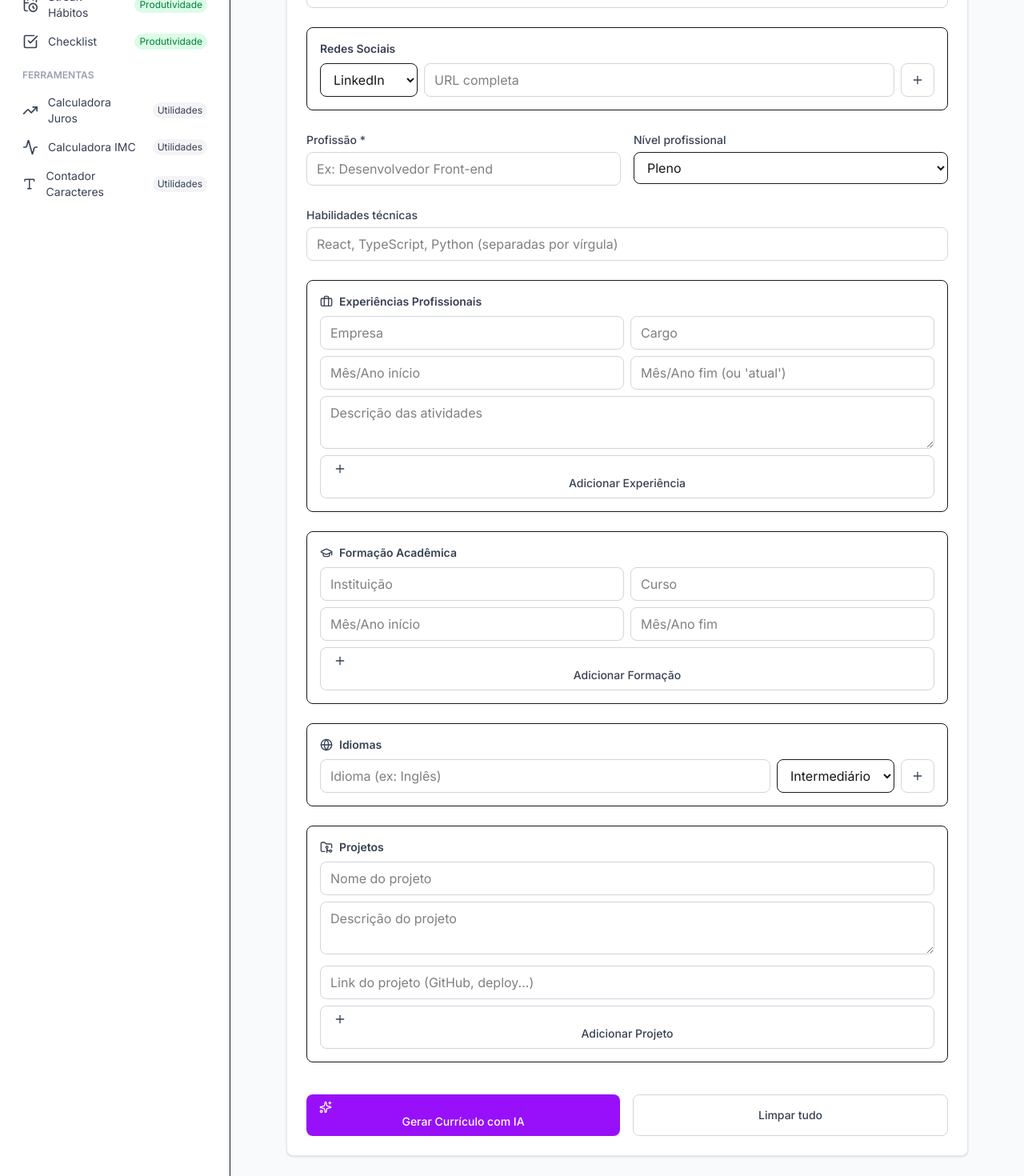
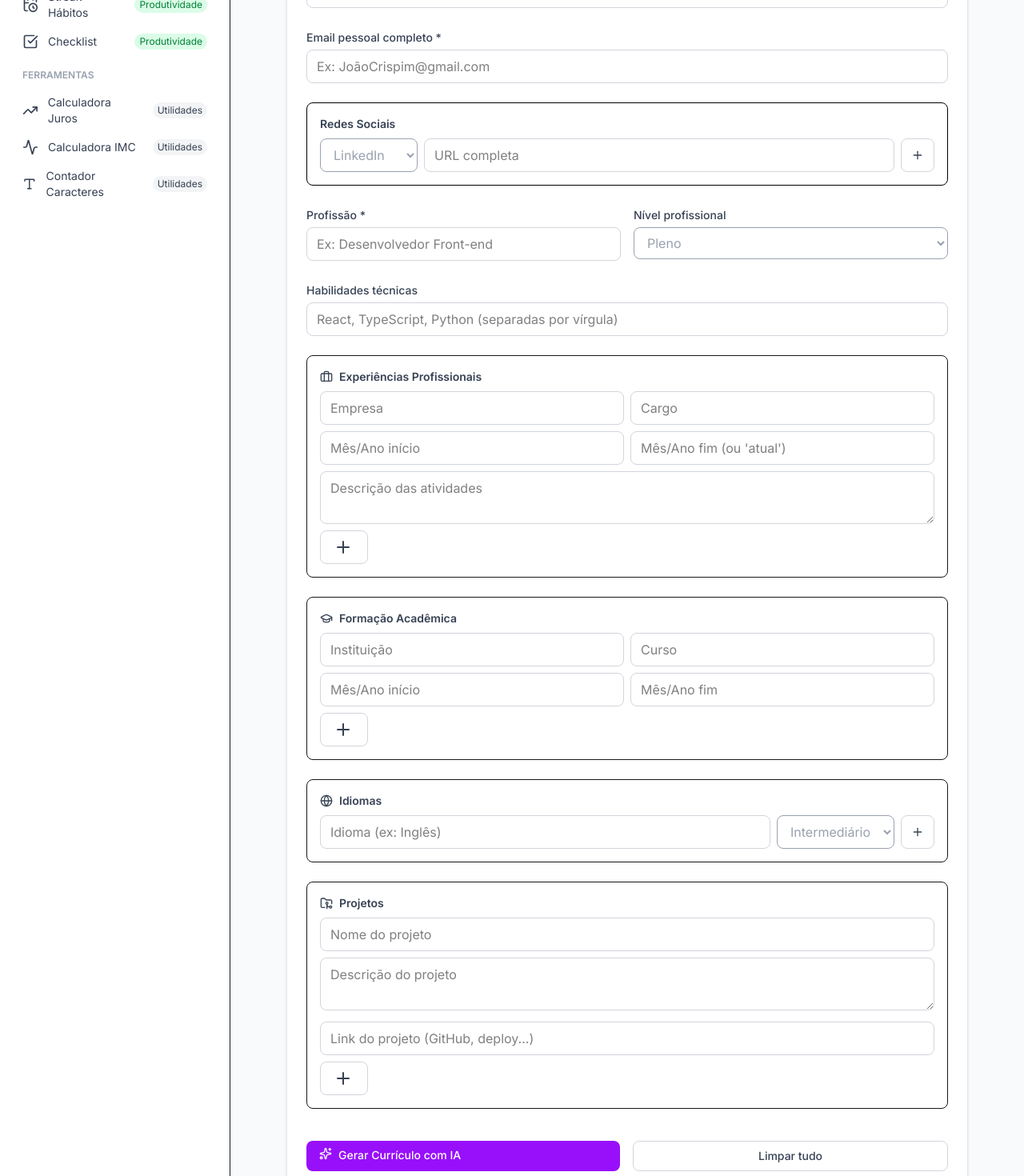
Before and after one commit to Gabriel-33/LifeProd, a Next.js app: page /tools/curriculo-ia in a window 1280 px wide. Shown: the part 400-1870 px from the top of the page at 80% size. Built offline with nearby package versions, Linux system fonts and the light colour scheme.

Commit message:
refactor: adicionando email de usuário em currículo

```diff
--- a/app/tools/curriculo-ia/CurriculoInterfaces.tsx
+++ b/app/tools/curriculo-ia/CurriculoInterfaces.tsx
@@ -46,6 +46,7 @@ export interface FormDataPDF {
   nome: string;
   dataNascimento: string;
   endereco: string;
+  email: string;
   profissao: string;
   habilidades?: string;
   nivel: string;
--- a/app/tools/curriculo-ia/GeneratePdf.tsx
+++ b/app/tools/curriculo-ia/GeneratePdf.tsx
@@ -31,8 +31,7 @@ export async function generatePDF(
   // ── Cabeçalho ──
   doc.setFillColor(...azul);
   doc.rect(0, 0, 210, 45, 'F');
-  doc.setFillColor(...roxo);
-  doc.rect(140, 0, 70, 45, 'F');
+
 
   doc.setTextColor(...branco);
   doc.setFontSize(24);
@@ -41,11 +40,11 @@ export async function generatePDF(
 
   doc.setFontSize(13);
   doc.setFont('helvetica', 'normal');
-  doc.text(`${formData.profissao}  •  Nível: ${formData.nivel.charAt(0).toUpperCase() + formData.nivel.slice(1)}`, margemEsq, 35);
+  doc.text(`${formData.profissao}  •  Nível: ${formData.nivel.charAt(0).toUpperCase() + formData.nivel.slice(1)} •  ${formData.email}`, margemEsq, 35);
 
   doc.setFontSize(9);
-  doc.setTextColor(200, 210, 255);
-  doc.text('Gerado com LifeProd IA', margemDir - 5, 40, { align: 'right' });
+
+  //doc.text('Gerado com LifeProd IA', margemDir - 5, 40, { align: 'right' });
 
   y = 55;
 
--- a/app/tools/curriculo-ia/page.tsx
+++ b/app/tools/curriculo-ia/page.tsx
@@ -62,6 +62,7 @@ export default function CurriculoIAPage() {
     nome: '',
     dataNascimento: '',
     endereco: '',
+    email:'',
     profissao: '',
     habilidades: '',
     nivel: 'pleno',
@@ -261,6 +262,7 @@ export default function CurriculoIAPage() {
       {
         nome: formData.nome,
         profissao: formData.profissao,
+        email: formData.email,
         nivel: formData.nivel,
         dataNascimento: formData.dataNascimento,
         endereco: formData.endereco,
@@ -289,6 +291,7 @@ export default function CurriculoIAPage() {
       nome: '',
       dataNascimento: '',
       endereco: '',
+      email:'',
       profissao: '',
       habilidades: '',
       nivel: 'pleno',
@@ -331,7 +334,7 @@ export default function CurriculoIAPage() {
               <div>
                 <Label>Nome completo *</Label>
                 <Input
-                  placeholder="Ex: Gabriel Ennos da Silva"
+                  placeholder="Ex: Gustavo Costa Silva"
                   value={formData.nome}
                   onChange={(e) => setFormData({ ...formData, nome: e.target.value })}
                   className="mt-1"
@@ -358,8 +361,18 @@ export default function CurriculoIAPage() {
               />
             </div>
 
+            <div>
+              <Label>Email pessoal completo *</Label>
+              <Input
+                placeholder="Ex: JoãoCrispim@gmail.com"
+                value={formData.email}
+                onChange={(e) => setFormData({ ...formData, email: e.target.value })}
+                className="mt-1"
+              />
+            </div>
+
             {/* Redes Sociais - DINÂMICO */}
-            <div className="border rounded-lg p-4">
+            <div className="border rounded-lg p-4 text-black">
               <Label className="font-semibold mb-2 block"> Redes Sociais</Label>
               {redesSociais.map((rede) => (
                 <div key={rede.id} className="flex items-center gap-2 mb-2">
@@ -372,15 +385,15 @@ export default function CurriculoIAPage() {
                   </Button>
                 </div>
               ))}
-              <div className="flex gap-2 mt-2">
+              <div className="flex gap-2 mt-2 text-gray-400">
                 <select
                   value={novaRedeTipo}
                   onChange={(e) => setNovaRedeTipo(e.target.value as any)}
                   className="px-3 py-2 border rounded-lg"
                 >
-                  <option value="linkedin">LinkedIn</option>
-                  <option value="github">GitHub</option>
-                  <option value="instagram">Instagram</option>
+                  <option value="linkedin" className='text-black'>LinkedIn</option>
+                  <option value="github" className='text-black'>GitHub</option>
+                  <option value="instagram" className='text-black'>Instagram</option>
                 </select>
                 <Input
                   placeholder="URL completa"
@@ -410,7 +423,7 @@ export default function CurriculoIAPage() {
                 <select
                   value={formData.nivel}
                   onChange={(e) => setFormData({ ...formData, nivel: e.target.value })}
-                  className="w-full mt-1 px-3 py-2 border rounded-lg"
+                  className="w-full mt-1 px-3 py-2 border rounded-lg text-gray-400"
                 >
                   {niveis.map((n) => (
                     <option key={n.value} value={n.value}>{n.label}</option>
@@ -438,7 +451,7 @@ export default function CurriculoIAPage() {
               </Label>
               {experiencias.map((exp) => (
                 <div key={exp.id} className="bg-gray-50 p-3 rounded-lg mb-2">
-                  <div className="flex justify-between items-start">
+                  <div className="flex justify-between items-start text-black">
                     <div>
                       <p className="font-semibold">{exp.cargo} @ {exp.empresa}</p>
                       <p className="text-sm text-gray-500">{exp.dataInicio} - {exp.dataFim || 'atual'}</p>
@@ -450,14 +463,14 @@ export default function CurriculoIAPage() {
                   </div>
                 </div>
               ))}
-              <div className="grid grid-cols-1 md:grid-cols-2 gap-2 mt-2">
+              <div className="flex grid grid-cols-1 md:grid-cols-2 gap-2 mt-2">
                 <Input placeholder="Empresa" value={novaExperiencia.empresa} onChange={(e) => setNovaExperiencia({ ...novaExperiencia, empresa: e.target.value })} />
                 <Input placeholder="Cargo" value={novaExperiencia.cargo} onChange={(e) => setNovaExperiencia({ ...novaExperiencia, cargo: e.target.value })} />
                 <Input placeholder="Mês/Ano início" value={novaExperiencia.dataInicio} onChange={(e) => setNovaExperiencia({ ...novaExperiencia, dataInicio: e.target.value })} />
                 <Input placeholder="Mês/Ano fim (ou 'atual')" value={novaExperiencia.dataFim} onChange={(e) => setNovaExperiencia({ ...novaExperiencia, dataFim: e.target.value })} />
                 <Textarea placeholder="Descrição das atividades" className="md:col-span-2" value={novaExperiencia.descricao} onChange={(e) => setNovaExperiencia({ ...novaExperiencia, descricao: e.target.value })} rows={2} />
-                <Button onClick={adicionarExperiencia} variant="outline" className="md:col-span-2">
-                  <Plus className="w-4 h-4 mr-2" /> Adicionar Experiência
+                <Button onClick={adicionarExperiencia} variant="outline" className="flex w-15">
+                  <Plus className="w-6 h-6" />
                 </Button>
               </div>
             </div>
@@ -470,7 +483,7 @@ export default function CurriculoIAPage() {
               </Label>
               {educacoes.map((edu) => (
                 <div key={edu.id} className="bg-gray-50 p-3 rounded-lg mb-2">
-                  <div className="flex justify-between items-start">
+                  <div className="flex justify-between items-start text-black">
                     <div>
                       <p className="font-semibold">{edu.curso}</p>
                       <p className="text-sm text-gray-500">{edu.instituicao}</p>
@@ -482,13 +495,13 @@ export default function CurriculoIAPage() {
                   </div>
                 </div>
               ))}
-              <div className="grid grid-cols-1 md:grid-cols-2 gap-2 mt-2">
+              <div className="flex grid grid-cols-1 md:grid-cols-2 gap-2 mt-2">
                 <Input placeholder="Instituição" value={novaEducacao.instituicao} onChange={(e) => setNovaEducacao({ ...novaEducacao, instituicao: e.target.value })} />
                 <Input placeholder="Curso" value={novaEducacao.curso} onChange={(e) => setNovaEducacao({ ...novaEducacao, curso: e.target.value })} />
                 <Input placeholder="Mês/Ano início" value={novaEducacao.dataInicio} onChange={(e) => setNovaEducacao({ ...novaEducacao, dataInicio: e.target.value })} />
                 <Input placeholder="Mês/Ano fim" value={novaEducacao.dataFim} onChange={(e) => setNovaEducacao({ ...novaEducacao, dataFim: e.target.value })} />
-                <Button onClick={adicionarEducacao} variant="outline" className="md:col-span-2">
-                  <Plus className="w-4 h-4 mr-2" /> Adicionar Formação
+                <Button onClick={adicionarEducacao} variant="outline" className="flex w-15">
+                  <Plus className="w-6 h-6" />
                 </Button>
               </div>
             </div>
@@ -500,7 +513,7 @@ export default function CurriculoIAPage() {
                 Idiomas
               </Label>
               {idiomas.map((idioma) => (
-                <div key={idioma.id} className="flex items-center justify-between bg-gray-50 p-2 rounded-lg mb-2">
+                <div key={idioma.id} className="flex items-center justify-between bg-gray-50 p-2 rounded-lg mb-2 text-black">
                   <span>{idioma.nome} - <span className="capitalize">{idioma.nivel}</span></span>
                   <Button variant="ghost" size="sm" onClick={() => removerIdioma(idioma.id)}>
                     <Trash2 className="w-4 h-4 text-red-500" />
@@ -509,7 +522,7 @@ export default function CurriculoIAPage() {
               ))}
               <div className="flex gap-2 mt-2">
                 <Input placeholder="Idioma (ex: Inglês)" value={novoIdioma.nome} onChange={(e) => setNovoIdioma({ ...novoIdioma, nome: e.target.value })} className="flex-1" />
-                <select value={novoIdioma.nivel} onChange={(e) => setNovoIdioma({ ...novoIdioma, nivel: e.target.value as any })} className="px-3 py-2 border rounded-lg">
+                <select value={novoIdioma.nivel} onChange={(e) => setNovoIdioma({ ...novoIdioma, nivel: e.target.value as any })} className="px-3 py-2 border rounded-lg text-gray-400">
                   <option value="basico">Básico</option>
                   <option value="intermediario">Intermediário</option>
                   <option value="avancado">Avançado</option>
@@ -528,7 +541,7 @@ export default function CurriculoIAPage() {
                 Projetos
               </Label>
               {projetos.map((projeto) => (
-                <div key={projeto.id} className="bg-gray-50 p-3 rounded-lg mb-2">
+                <div key={projeto.id} className="bg-gray-50 p-3 rounded-lg mb-2 text-black">
                   <div className="flex justify-between items-start">
                     <div className="flex-1">
                       <p className="font-semibold">{projeto.nome}</p>
@@ -545,16 +558,16 @@ export default function CurriculoIAPage() {
                 <Input placeholder="Nome do projeto" value={novoProjeto.nome} onChange={(e) => setNovoProjeto({ ...novoProjeto, nome: e.target.value })} />
                 <Textarea placeholder="Descrição do projeto" value={novoProjeto.descricao} onChange={(e) => setNovoProjeto({ ...novoProjeto, descricao: e.target.value })} rows={2} />
                 <Input placeholder="Link do projeto (GitHub, deploy...)" value={novoProjeto.link} onChange={(e) => setNovoProjeto({ ...novoProjeto, link: e.target.value })} />
-                <Button onClick={adicionarProjeto} variant="outline" className="w-full">
-                  <Plus className="w-4 h-4 mr-2" /> Adicionar Projeto
+                <Button onClick={adicionarProjeto} variant="outline" className="flex w-15">
+                  <Plus className="w-6 h-6" />
                 </Button>
               </div>
             </div>
 
             {/* Botões de ação */}
             <div className="flex gap-4 pt-4">
-              <Button onClick={gerarCurriculo} disabled={loading} className="flex-1 bg-purple-600 hover:bg-purple-700">
-                {loading ? <Loader2 className="w-4 h-4 animate-spin mr-2" /> : <Sparkles className="w-4 h-4 mr-2" />}
+              <Button onClick={gerarCurriculo} disabled={loading} className="flex flex-1 bg-purple-600 hover:bg-purple-700">
+                {loading ? <Loader2 className="w-4 h-4 animate-spin mr-2" /> : <Sparkles className="flex w-4 h-4 mr-2" />}
                 {loading ? 'Gerando...' : 'Gerar Currículo com IA'}
               </Button>
               <Button onClick={limparFormulario} variant="outline" className="flex-1">Limpar tudo</Button>
```
